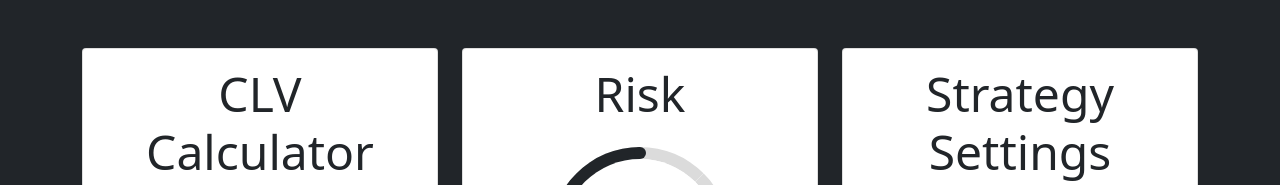
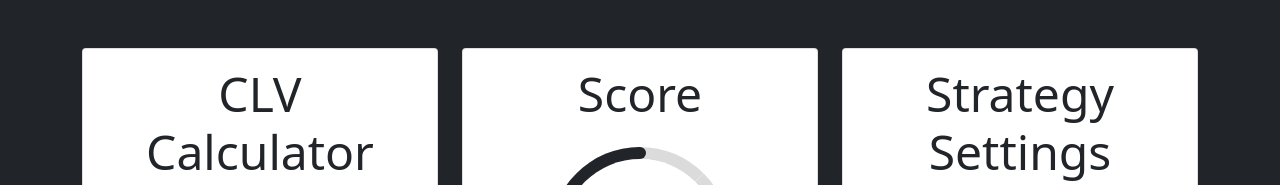
Before and after one commit to hoyackagency/swiftdialers, a plain HTML site: page index.html in a window 1280 px wide. Shown: the top 185 px of the page. Drawn offline with nearby package versions, Linux system fonts and the light colour scheme; a script that the page names is missing.

Commit message:
Update index.html
changed label for Risk on wedge graph to Score

```diff
--- a/index.html
+++ b/index.html
@@ -148,7 +148,7 @@
       <div class="col-lg-4">
         <div class="card card-body my-5" id="risk">
 
-          <h1 class="heading display-5 pb-3 text-center">Risk</h1>
+          <h1 class="heading display-5 pb-3 text-center">Score</h1>
           <form id="form">
               <div class="bar">
                   <span class="risk-rate">50%</span>
```
